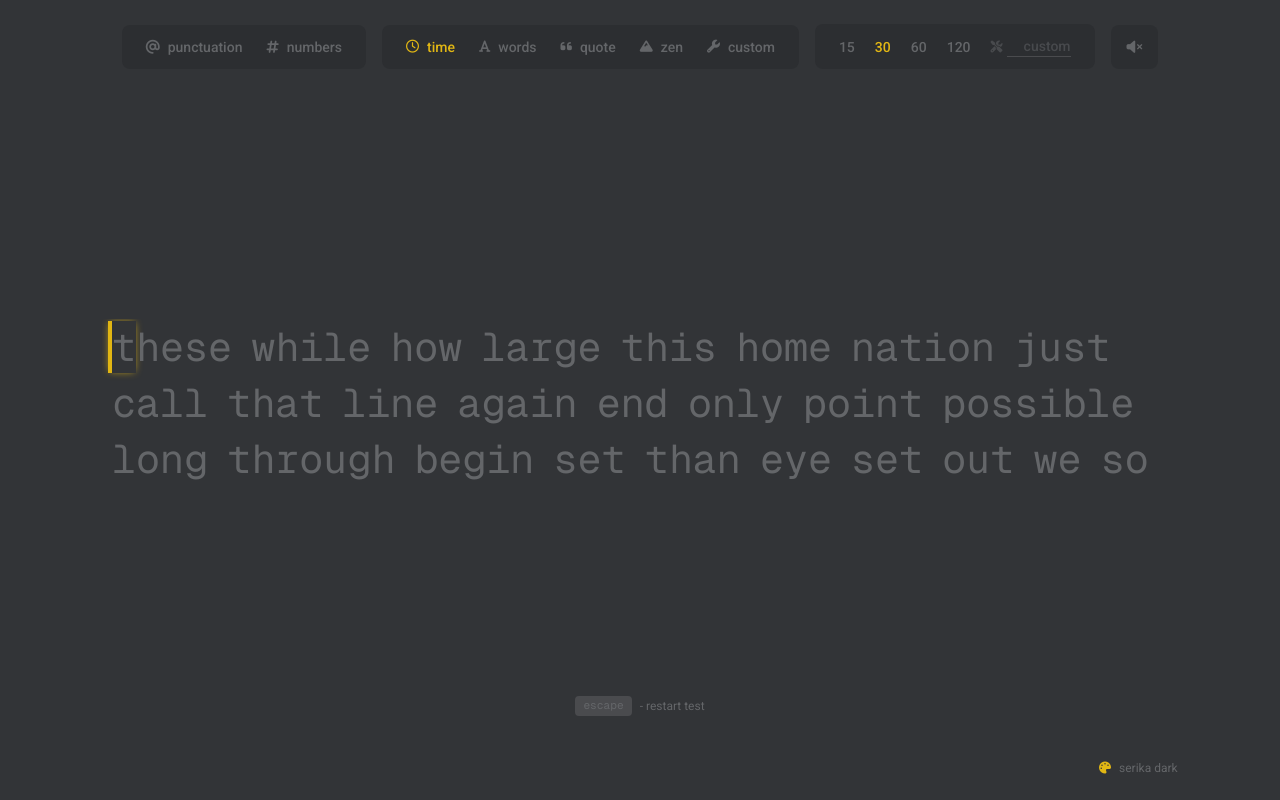
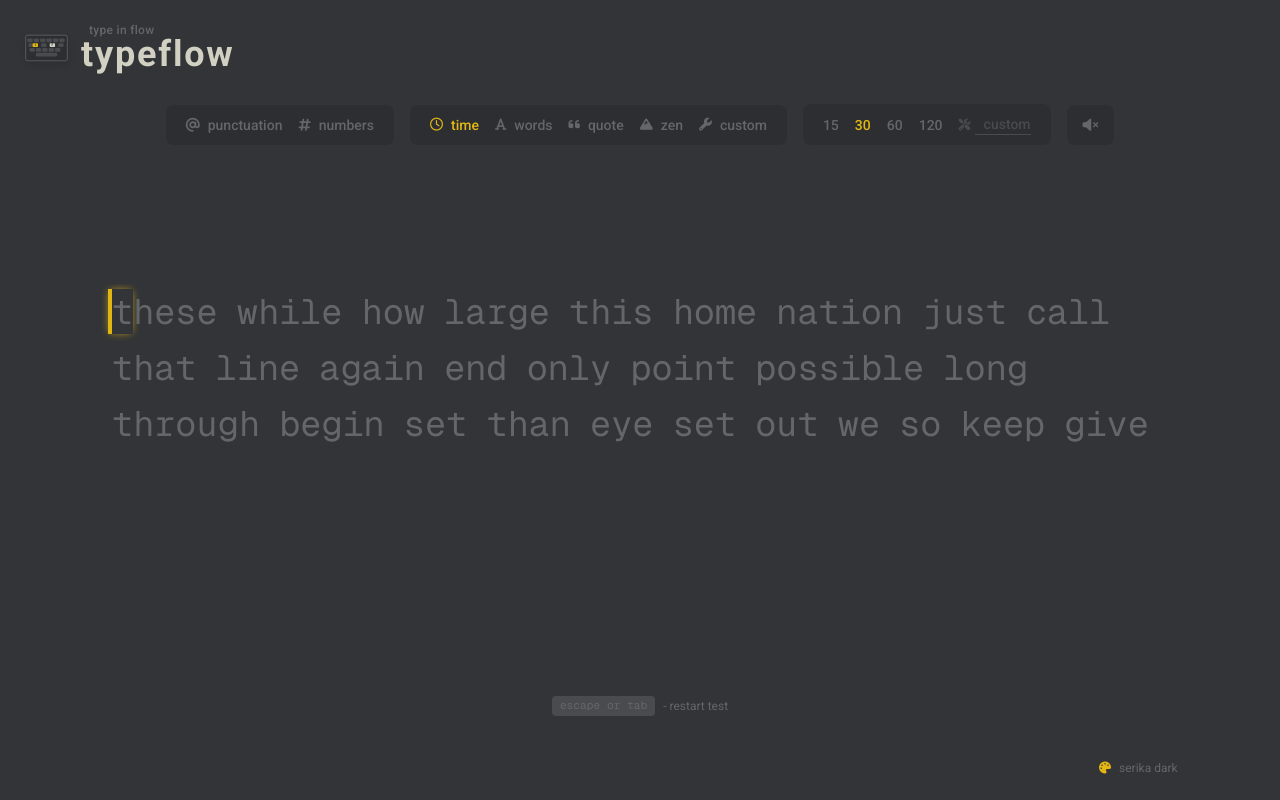
Before and after one commit to DeiruChero/Typing-App, a Next.js app: page / in a window 1280 px wide. Built offline with nearby package versions, Linux system fonts and the light colour scheme.

Commit message:
latest commit

```diff
--- a/app/globals.css
+++ b/app/globals.css
@@ -44,7 +44,7 @@ body {
   width: 100%;
   user-select: none;
   font-family: var(--font-mono);
-  font-size: 2.5rem;
+  font-size: 2.2rem;
   line-height: 3.5rem;
 }
 
--- a/app/page.tsx
+++ b/app/page.tsx
@@ -506,15 +506,64 @@ export default function Home() {
 
   return (
     <>
-      <main className="min-h-screen flex flex-col bg-bg text-sub">
+      <main className="min-h-screen flex flex-col bg-bg text-sub relative">
 
-        {/* 1. TOP HEADER */}
-        <div className="w-full max-w-7xl mx-auto px-2 sm:px-4 pt-6">
-          <header className="flex justify-center items-center mb-10 text-sub text-sm font-medium">
+        {/* 1. TOP HEADER — pinned to top, out of layout flow */}
+        <div className="absolute top-0 left-0 right-0 z-10">
+          <div className="w-full max-w-7xl mx-auto px-4 sm:px-6 pt-6">
+            <header className="mb-10 text-sub text-sm font-medium w-full">
+
+              {/* ROW 1: LOGO — pinned top-left, exactly like monkeytype */}
+              <div
+                className="flex items-center gap-3 cursor-pointer group select-none w-fit mb-8"
+                onClick={initTest}
+                title="Restart test (or press Tab)"
+              >
+                {/* 🎹 KEYBOARD SVG */}
+                <svg width="45" height="32" viewBox="0 0 80 60" className="flex-shrink-0 transition-transform duration-200 group-hover:scale-105 drop-shadow-md">
+                  {/* Keyboard Base (Chassis) */}
+                  <rect x="1" y="6" width="78" height="48" rx="4" fill="var(--tf-sub-alt)" stroke="var(--tf-sub)" strokeWidth="1.5" />
+
+                  {/* Row 1 (Top) */}
+                  <rect x="4" y="12" width="10" height="7" rx="1.5" fill="var(--tf-line)" />
+                  <rect x="16" y="12" width="10" height="7" rx="1.5" fill="var(--tf-line)" />
+                  <rect x="28" y="12" width="10" height="7" rx="1.5" fill="var(--tf-line)" />
+                  <rect x="40" y="12" width="10" height="7" rx="1.5" fill="var(--tf-line)" />
+                  <rect x="52" y="12" width="10" height="7" rx="1.5" fill="var(--tf-line)" />
+                  <rect x="64" y="12" width="10" height="7" rx="1.5" fill="var(--tf-line)" />
+
+                  {/* Row 2 (Middle - 't' and 'F' keys) */}
+                  <rect x="6" y="21" width="10" height="7" rx="1.5" fill="var(--tf-line)" />
+                  <rect x="14" y="21" width="10" height="7" rx="1.5" fill="var(--tf-caret)" />
+                  <text x="19" y="27" fontFamily="system-ui, sans-serif" fontSize="5.5" fontWeight="800" fill="var(--tf-bg)" textAnchor="middle">t</text>
+                  <rect x="30" y="21" width="10" height="7" rx="1.5" fill="var(--tf-line)" />
+                  <rect x="46" y="21" width="10" height="7" rx="1.5" fill="var(--tf-main)" />
+                  <text x="51" y="27" fontFamily="system-ui, sans-serif" fontSize="5.5" fontWeight="800" fill="var(--tf-bg)" textAnchor="middle">F</text>
+                  <rect x="62" y="21" width="10" height="7" rx="1.5" fill="var(--tf-line)" />
+
+                  {/* Row 3 (Bottom) */}
+                  <rect x="8" y="30" width="10" height="7" rx="1.5" fill="var(--tf-line)" />
+                  <rect x="20" y="30" width="10" height="7" rx="1.5" fill="var(--tf-line)" />
+                  <rect x="32" y="30" width="10" height="7" rx="1.5" fill="var(--tf-line)" />
+                  <rect x="44" y="30" width="10" height="7" rx="1.5" fill="var(--tf-line)" />
+                  <rect x="56" y="30" width="10" height="7" rx="1.5" fill="var(--tf-line)" />
+
+                  {/* Row 4 (Spacebar) */}
+                  <rect x="20" y="39" width="40" height="7" rx="2" fill="var(--tf-line)" />
+                </svg>
+
+                {/* TEXT BLOCK: tagline above the name, exactly like "monkey see" above "monkeytype" */}
+                <div className="flex flex-col">
+                  <span className="text-xs text-sub leading-none ms-2 tracking-wide">type in flow</span>
+                  <span className="text-4xl font-bold text-main tracking-wider leading-none">typeflow</span>
+                </div>
+              </div>
+
+              {/* ROW 2: CONFIG WIDGETS — centered on their own line, exactly like monkeytype */}
               <div className="flex items-center gap-4 flex-wrap justify-center">
 
                 {/* LEFT: Punctuation & Numbers */}
-              <div className="flex gap-6 items-center bg-sub-alt rounded-lg px-6 py-3">
+                <div className="flex gap-4 items-center bg-sub-alt rounded-lg px-5 py-2.5">
                   <button onClick={() => setPunctuation(!punctuation)} className={`flex items-center gap-2 hover:text-main transition-colors ${punctuation ? "text-caret" : ""}`} title="Toggle punctuation">
                     <i className="fas fa-at"></i>
                     <span className="hidden sm:inline">punctuation</span>
@@ -526,13 +575,12 @@ export default function Home() {
                 </div>
 
                 {/* MIDDLE: Modes */}
-              <nav className="flex gap-6 items-center bg-sub-alt rounded-lg px-6 py-3">
+                <nav className="flex gap-4 items-center bg-sub-alt rounded-lg px-5 py-2.5">
                   {(["time", "words", "quote", "zen", "custom"] as Mode[]).map((m) => (
                     <button
                       key={m}
                       onClick={() => setMode(m)}
-                    className={`flex items-center gap-2 hover:text-main transition-colors ${mode === m ? "text-caret" : ""
-                      }`}
+                      className={`flex items-center gap-2 hover:text-main transition-colors ${mode === m ? "text-caret" : ""}`}
                     >
                       <i className={`${MODE_ICONS[m]} text-[13px]`} aria-hidden="true"></i>
                       {m}
@@ -541,7 +589,7 @@ export default function Home() {
                 </nav>
 
                 {/* RIGHT: Time/Word Options & Custom Input */}
-              <div className="flex gap-5 items-center bg-sub-alt rounded-lg px-6 py-3">
+                <div className="flex gap-4 items-center bg-sub-alt rounded-lg px-5 py-2.5">
                   {mode === "time" && (
                     <>
                       {TIME_OPTIONS.map((t) => (
@@ -549,7 +597,7 @@ export default function Home() {
                       ))}
                       <div className="flex items-center gap-1">
                         <span className="text-xs opacity-50"><i className="fas fa-tools"></i></span>
-                      <input type="number" value={customTime} onChange={(e) => setCustomTime(e.target.value)} placeholder="custom" className="w-16 bg-transparent border-b border-line focus:border-caret focus:outline-none transition-colors text-right" />
+                        <input type="number" value={customTime} onChange={(e) => setCustomTime(e.target.value)} placeholder="custom" className="w-14 bg-transparent border-b border-line focus:border-caret focus:outline-none transition-colors text-right" />
                       </div>
                     </>
                   )}
@@ -560,7 +608,7 @@ export default function Home() {
                       ))}
                       <div className="flex items-center gap-1">
                         <span className="text-xs opacity-50">⚙️</span>
-                      <input type="number" value={customWords} onChange={(e) => setCustomWords(e.target.value)} placeholder="custom" className="w-16 bg-transparent border-b border-line focus:border-caret focus:outline-none transition-colors text-right" />
+                        <input type="number" value={customWords} onChange={(e) => setCustomWords(e.target.value)} placeholder="custom" className="w-14 bg-transparent border-b border-line focus:border-caret focus:outline-none transition-colors text-right" />
                       </div>
                     </>
                   )}
@@ -574,7 +622,7 @@ export default function Home() {
                 </div>
 
                 {/* FAR RIGHT: Sound */}
-              <div className="flex items-center gap-4 bg-sub-alt rounded-lg px-4 py-3">
+                <div className="flex items-center gap-3 bg-sub-alt rounded-lg px-4 py-2.5">
                   <button onClick={() => setSound(!sound)} className={`hover:text-main transition-colors ${sound ? "text-caret" : ""}`} title="Toggle sound">
                     <i className={`fas ${sound ? "fa-volume-high" : "fa-volume-xmark"}`}></i>
                   </button>
@@ -583,10 +631,11 @@ export default function Home() {
               </div>
             </header>
           </div>
+        </div>
 
         {/* 2. MIDDLE TEST AREA (flex-1 pushes this to the exact vertical center) */}
         <div className="flex-1 flex items-center justify-center w-full">
-          <div className="w-full px-6 md:px-[8vw] relative">
+          <div className="w-full px-6 md:px-[8vw] relative -translate-y-[4vh]">
             {/* LIVE COUNTDOWN TIMER (monkeytype style, top-left of the words) */}
             {mode === "time" && targetTime > 0 && (
               <div
@@ -664,13 +713,14 @@ export default function Home() {
           </div>
         </div>
 
-        {/* 3. BOTTOM STATS */}
+        {/* 3. BOTTOM STATS — pinned to bottom, out of layout flow */}
+        <div className="absolute bottom-0 left-0 right-0">
           <div className="w-full px-6 md:px-[8vw] pb-6">
 
             {/* KEYBOARD HINTS (exactly like monkeytype) */}
             <div className="flex flex-col items-center gap-2 mb-8 text-xs text-sub">
               <div className="flex items-center gap-2">
-              <kbd className="key-hint">escape</kbd>
+                <kbd className="key-hint">escape or tab</kbd>
                 <span>- restart test</span>
               </div>
             </div>
@@ -691,6 +741,7 @@ export default function Home() {
               <button onClick={() => setShowThemeModal(true)} className="hover:text-main transition-colors">
                 {theme}
               </button>
+            </div>
           </div>
         </div>
       </main>
```
Lines whose indentation alone changed are shown as unchanged.
